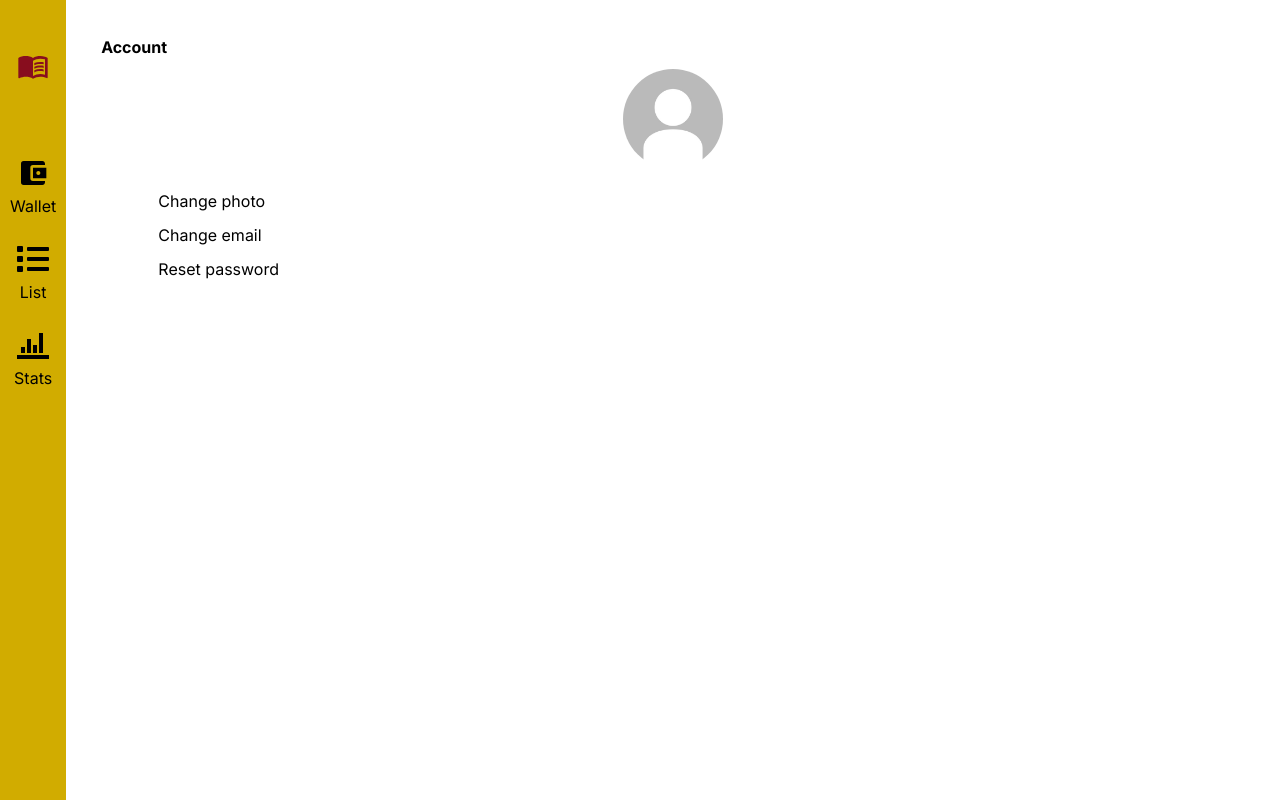
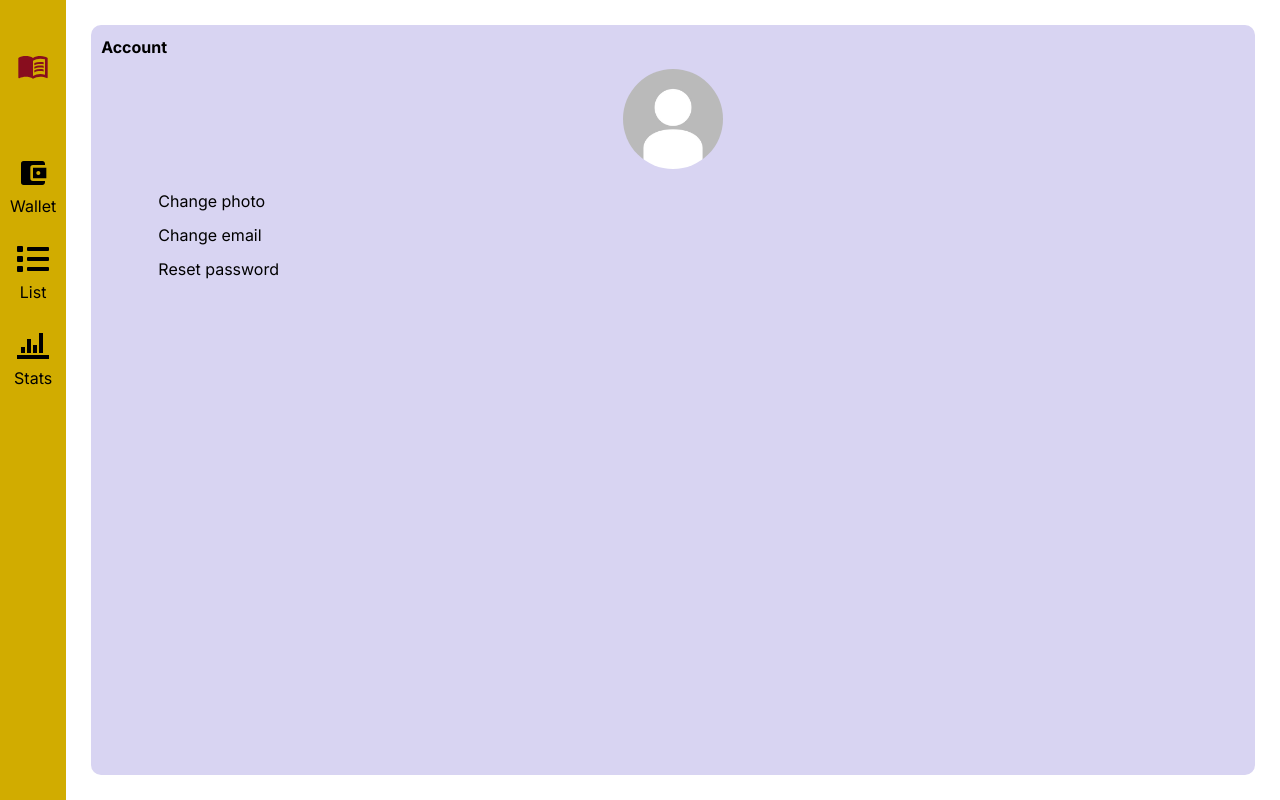
Before and after one commit to eimuciu/cash-tracker, a Next.js app: page /account in a window 1280 px wide. Built offline with nearby package versions, Linux system fonts and the light colour scheme.

Commit message:
Finalizing first global color mods

```diff
--- a/src/app/components/pages/account/index.tsx
+++ b/src/app/components/pages/account/index.tsx
@@ -1,16 +1,15 @@
-import { colorPalette } from '@/utils/themeUnits';
+'use client'
 import Image from 'next/image';
+import { useThemeContext } from '@/app/store/themeStore';
 
 const commonStyles = 'cursor-pointer';
 
 export default function AccountPage() {
+  const { themeColorsList }: any = useThemeContext();
   return (
     <section
-      className={
-        'rounded-[10px] h-[100%] p-[10px]' +
-        ' ' +
-        `bg-[${colorPalette.violeted}]`
-      }
+      className="rounded-[10px] h-[100%] p-[10px]"
+      style={{ backgroundColor: themeColorsList.firstColor }}
     >
       <p className="font-bold">Account</p>
       <div className="text-center">
--- a/src/app/components/pages/settings/index.tsx
+++ b/src/app/components/pages/settings/index.tsx
@@ -1,5 +1,4 @@
 'use client';
-import { colorPalette } from '@/utils/themeUnits';
 import Modal from '../../modal';
 import useModal from '../../modal/useModal';
 import CurrencySetting from './currencySetting';
@@ -8,12 +7,14 @@ import ColorsSetting from './colorsSetting';
 import SourceSetting from './sourceSetting';
 import IconsSetting from './iconsSetting';
 import ThemeSetting from './themeSetting';
+import { useThemeContext } from '@/app/store/themeStore';
 
 const commonStyles = 'cursor-pointer';
 
 export default function SettingsPage() {
   const { showModal, settingName, handleSettingClick, handleCloseModal } =
     useModal();
+  const { themeColorsList }: any = useThemeContext();
 
   return (
     <>
@@ -42,11 +43,8 @@ export default function SettingsPage() {
         {settingName == 'Icons' && <IconsSetting />}
       </Modal>
       <section
-        className={
-          'rounded-[10px] h-[100%] p-[10px]' +
-          ' ' +
-          `bg-[${colorPalette.violeted}]`
-        }
+        className="rounded-[10px] h-[100%] p-[10px]"
+        style={{ backgroundColor: themeColorsList.firstColor }}
       >
         <p className="font-bold">Settings</p>
         <div className="flex flex-col w-[90%] m-auto mt-[20px] gap-[10px]">
```
